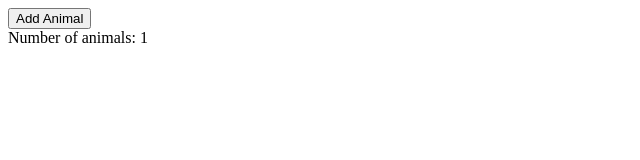
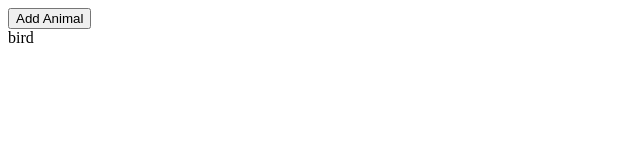
Before and after one commit to piotr-piotrowski/animals, a React (Create React App) app: page / in a window 1280 px wide. Both pictures are taken after a click on the button "Add Animal". Shown: the top 160 px of the page, without its empty margins (0-640 px from the left). Built offline with nearby package versions, Linux system fonts and the light colour scheme.

Commit message:
feat: map list of animals to AnimalShow components

```diff
--- a/src/AnimalShow.js
+++ b/src/AnimalShow.js
@@ -1,5 +1,5 @@
-function AnimalShow() {
-  return <div>Cow!</div>;
+function AnimalShow({ type }) {
+  return <div>{type}</div>;
 }
 
 export default AnimalShow;
--- a/src/App.js
+++ b/src/App.js
@@ -1,16 +1,26 @@
 import { useState } from "react";
+import AnimalShow from "./AnimalShow";
+
+function getRandomAnimal() {
+  const animals = ["bird", "cat", "cow", "dog", "gator", "horse"];
+  return animals[Math.floor(Math.random() * animals.length)];
+}
 
 function App() {
-  const [count, setCount] = useState(0);
+  const [animals, setAnimals] = useState([]);
 
   const handleClick = () => {
-    setCount(count + 1);
+    setAnimals([...animals, getRandomAnimal()]);
   };
+
+  const renderedAnimals = animals.map((animal, index) => {
+    return <AnimalShow type={animal} key={index} />;
+  });
 
   return (
     <div>
       <button onClick={handleClick}>Add Animal</button>
-      <div>Number of animals: {count}</div>
+      <div>{renderedAnimals}</div>
     </div>
   );
 }
```
